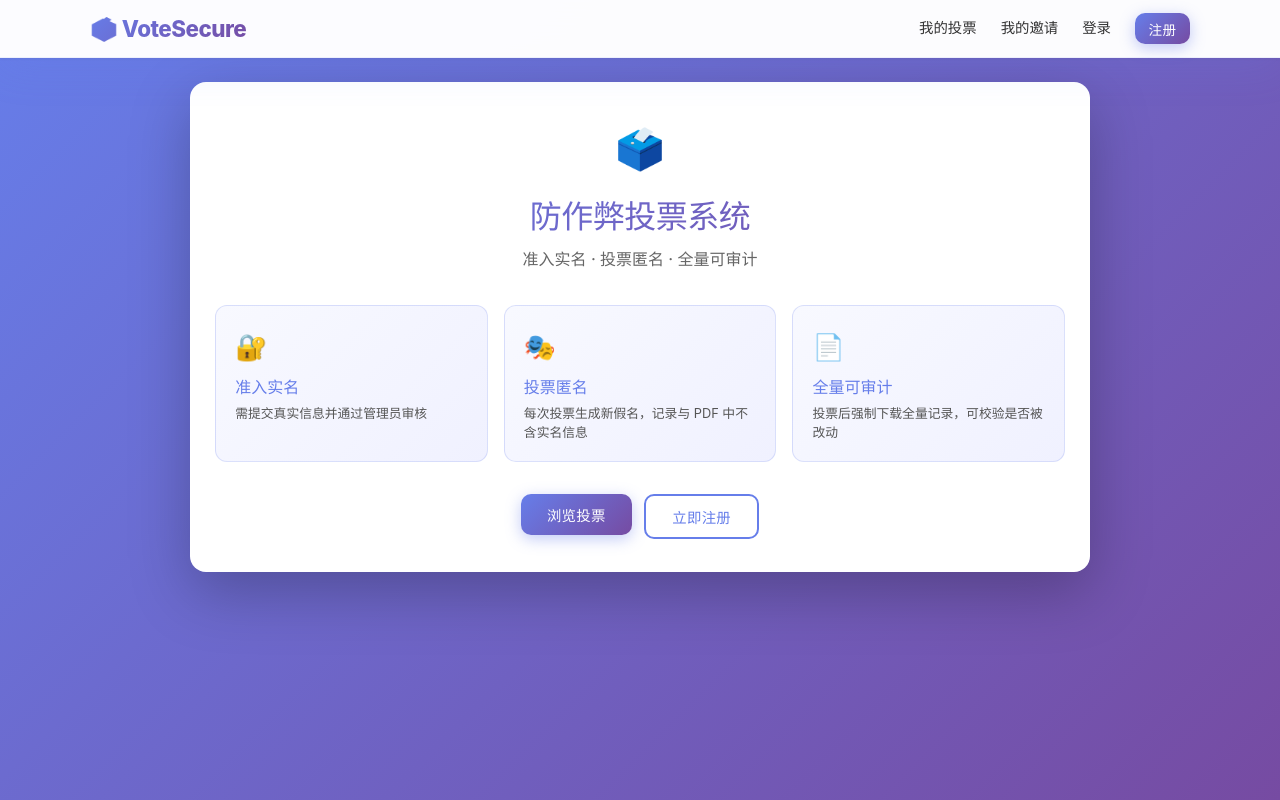
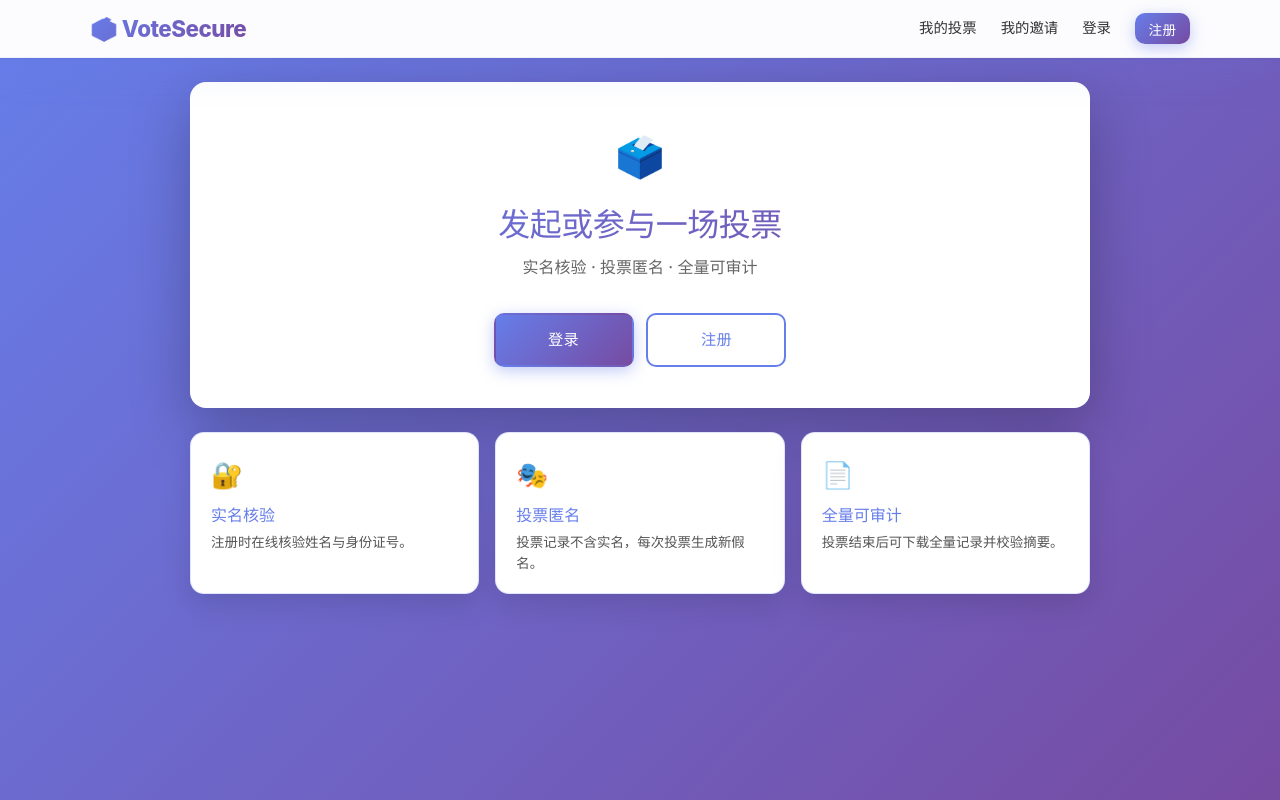
Before and after one commit to jwm001/vote-project, a React (Vite) app in the folder apps/web/: page / in a window 1280 px wide. Built offline with nearby package versions, Linux system fonts and the light colour scheme; the HTML template or start-up script is replaced by a standard one.

Commit message:
feat(web): make home a voting entry point

```diff
--- /dev/null
+++ b/apps/web/src/pages/Home.css
@@ -0,0 +1,131 @@
+.home {
+  display: flex;
+  flex-direction: column;
+  gap: 1.5rem;
+  max-width: 900px;
+  margin: 1.5rem auto;
+}
+
+.home-hero {
+  background: white;
+  border-radius: 16px;
+  padding: 2.5rem 1.5rem;
+  box-shadow: 0 20px 60px rgba(0, 0, 0, 0.25);
+  border: 1px solid rgba(255, 255, 255, 0.2);
+  text-align: center;
+}
+
+.home-hero-emoji {
+  font-size: 2.5rem;
+  margin-bottom: 0.8rem;
+}
+
+.home-title {
+  font-size: 2rem;
+  font-weight: 800;
+  letter-spacing: -0.5px;
+  margin-bottom: 0.6rem;
+  background: linear-gradient(135deg, #667eea 0%, #764ba2 100%);
+  -webkit-background-clip: text;
+  background-clip: text;
+  -webkit-text-fill-color: transparent;
+}
+
+.home-subtitle {
+  font-size: 1rem;
+  color: #666;
+  line-height: 1.6;
+  font-weight: 500;
+  margin-bottom: 2rem;
+}
+
+.home-actions {
+  display: flex;
+  gap: 0.8rem;
+  justify-content: center;
+  flex-wrap: wrap;
+}
+
+.home-action {
+  display: inline-flex;
+  align-items: center;
+  justify-content: center;
+  min-width: 140px;
+  padding: 0.8em 1.8em;
+  border-radius: 10px;
+  border: 2px solid #667eea;
+  background: white;
+  color: #667eea;
+  font-weight: 600;
+  font-size: 0.95rem;
+  letter-spacing: 0.3px;
+  transition: all 0.2s ease;
+}
+
+.home-action:hover {
+  color: #764ba2;
+  border-color: #764ba2;
+}
+
+.home-action--primary {
+  background: linear-gradient(135deg, #667eea 0%, #764ba2 100%);
+  border-color: transparent;
+  color: white;
+  box-shadow: 0 4px 15px rgba(102, 126, 234, 0.4);
+}
+
+.home-action--primary:hover {
+  color: white;
+  transform: translateY(-2px);
+  box-shadow: 0 6px 25px rgba(102, 126, 234, 0.5);
+}
+
+.home-features {
+  display: grid;
+  grid-template-columns: repeat(auto-fit, minmax(220px, 1fr));
+  gap: 1rem;
+}
+
+.home-feature {
+  padding: 1.25rem;
+  background: white;
+  border-radius: 14px;
+  border: 1px solid rgba(102, 126, 234, 0.2);
+  box-shadow: 0 10px 30px rgba(0, 0, 0, 0.12);
+  text-align: left;
+}
+
+.home-feature-icon {
+  font-size: 1.6rem;
+  margin-bottom: 0.5rem;
+}
+
+.home-feature h3 {
+  color: #667eea;
+  font-size: 1rem;
+  margin-bottom: 0.4rem;
+}
+
+.home-feature p {
+  color: #555;
+  font-size: 0.84rem;
+  line-height: 1.55;
+}
+
+@media (max-width: 768px) {
+  .home-hero {
+    padding: 2rem 1.1rem;
+  }
+
+  .home-title {
+    font-size: 1.6rem;
+  }
+
+  .home-actions {
+    flex-direction: column;
+  }
+
+  .home-action {
+    width: 100%;
+  }
+}
--- a/apps/web/src/pages/Home.tsx
+++ b/apps/web/src/pages/Home.tsx
@@ -1,74 +1,59 @@
-import { Link } from 'react-router-dom';
+import { Link } from "react-router-dom";
+import "./Home.css";
 
 export default function Home() {
+  // 首页不需要额外请求：本地有无 token 就足够决定显示哪组入口。
+  const isLoggedIn = Boolean(localStorage.getItem("token"));
+
   return (
-    <div style={{
-      background: 'white',
-      borderRadius: '16px',
-      padding: '2rem 1.5rem',
-      boxShadow: '0 20px 60px rgba(0, 0, 0, 0.25)',
-      textAlign: 'center',
-      maxWidth: '900px',
-      margin: '1.5rem auto',
-      border: '1px solid rgba(255, 255, 255, 0.2)'
-    }}>
-      <div style={{ fontSize: '2.5rem', marginBottom: '0.8rem' }}>🗳️</div>
-      <h1 style={{
-        fontSize: '2rem',
-        marginBottom: '0.6rem',
-        background: 'linear-gradient(135deg, #667eea 0%, #764ba2 100%)',
-        WebkitBackgroundClip: 'text',
-        WebkitTextFillColor: 'transparent',
-        fontWeight: '800',
-        letterSpacing: '-0.5px'
-      }}>
-        防作弊投票系统
-      </h1>
-      <p style={{ fontSize: '1rem', color: '#666', marginBottom: '2rem', lineHeight: '1.6', fontWeight: '500' }}>
-        准入实名 · 投票匿名 · 全量可审计
-      </p>
-      <div style={{
-        display: 'grid',
-        gridTemplateColumns: 'repeat(auto-fit, minmax(220px, 1fr))',
-        gap: '1rem',
-        marginBottom: '2rem',
-        textAlign: 'left'
-      }}>
-        <div style={{
-          padding: '1.2rem',
-          background: 'linear-gradient(135deg, #f8f9ff 0%, #f0f1ff 100%)',
-          borderRadius: '12px',
-          border: '1px solid rgba(102, 126, 234, 0.2)'
-        }}>
-          <div style={{ fontSize: '1.6rem', marginBottom: '0.5rem' }}>🔐</div>
-          <h3 style={{ color: '#667eea', marginBottom: '0.4rem', fontSize: '1rem' }}>准入实名</h3>
-          <p style={{ color: '#555', fontSize: '0.8rem', lineHeight: '1.5' }}>需提交真实信息并通过管理员审核</p>
+    <div className="home">
+      <section className="home-hero">
+        <div className="home-hero-emoji">🗳️</div>
+        <h1 className="home-title">发起或参与一场投票</h1>
+        <p className="home-subtitle">实名核验 · 投票匿名 · 全量可审计</p>
+        <div className="home-actions">
+          {isLoggedIn ? (
+            <>
+              <Link to="/create" className="home-action home-action--primary">
+                创建投票
+              </Link>
+              <Link to="/my-votes" className="home-action">
+                我的投票
+              </Link>
+              <Link to="/my-invites" className="home-action">
+                我的邀请
+              </Link>
+            </>
+          ) : (
+            <>
+              <Link to="/login" className="home-action home-action--primary">
+                登录
+              </Link>
+              <Link to="/register" className="home-action">
+                注册
+              </Link>
+            </>
+          )}
         </div>
-        <div style={{
-          padding: '1.2rem',
-          background: 'linear-gradient(135deg, #f8f9ff 0%, #f0f1ff 100%)',
-          borderRadius: '12px',
-          border: '1px solid rgba(102, 126, 234, 0.2)'
-        }}>
-          <div style={{ fontSize: '1.6rem', marginBottom: '0.5rem' }}>🎭</div>
-          <h3 style={{ color: '#667eea', marginBottom: '0.4rem', fontSize: '1rem' }}>投票匿名</h3>
-          <p style={{ color: '#555', fontSize: '0.8rem', lineHeight: '1.5' }}>每次投票生成新假名，记录与 PDF 中不含实名信息</p>
+      </section>
+
+      <section className="home-features">
+        <div className="home-feature">
+          <div className="home-feature-icon">🔐</div>
+          <h3>实名核验</h3>
+          <p>注册时在线核验姓名与身份证号。</p>
         </div>
-        <div style={{
-          padding: '1.2rem',
-          background: 'linear-gradient(135deg, #f8f9ff 0%, #f0f1ff 100%)',
-          borderRadius: '12px',
-          border: '1px solid rgba(102, 126, 234, 0.2)'
-        }}>
-          <div style={{ fontSize: '1.6rem', marginBottom: '0.5rem' }}>📄</div>
-          <h3 style={{ color: '#667eea', marginBottom: '0.4rem', fontSize: '1rem' }}>全量可审计</h3>
-          <p style={{ color: '#555', fontSize: '0.8rem', lineHeight: '1.5' }}>投票后强制下载全量记录，可校验是否被改动</p>
+        <div className="home-feature">
+          <div className="home-feature-icon">🎭</div>
+          <h3>投票匿名</h3>
+          <p>投票记录不含实名，每次投票生成新假名。</p>
         </div>
-      </div>
-      <div style={{ display: 'flex', gap: '0.8rem', justifyContent: 'center', flexWrap: 'wrap' }}>
-        <Link to="/votes"><button style={{ fontSize: '0.9rem', padding: '0.7em 1.8em' }}>浏览投票</button></Link>
-        <Link to="/register"><button style={{ fontSize: '0.9rem', padding: '0.7em 1.8em', background: 'white', color: '#667eea', border: '2px solid #667eea', boxShadow: 'none' }}>立即注册</button></Link>
-      </div>
+        <div className="home-feature">
+          <div className="home-feature-icon">📄</div>
+          <h3>全量可审计</h3>
+          <p>投票结束后可下载全量记录并校验摘要。</p>
+        </div>
+      </section>
     </div>
   );
 }
```
